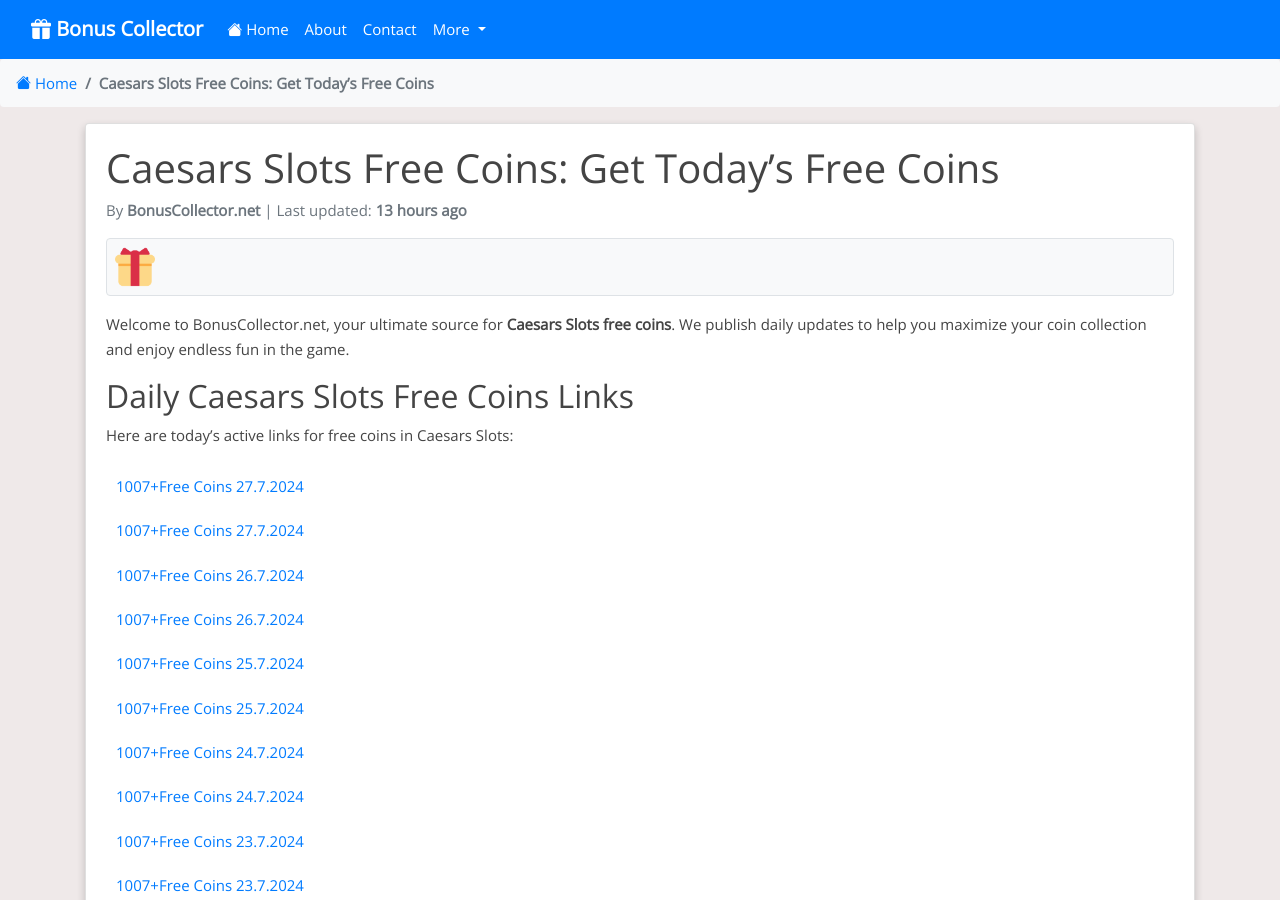
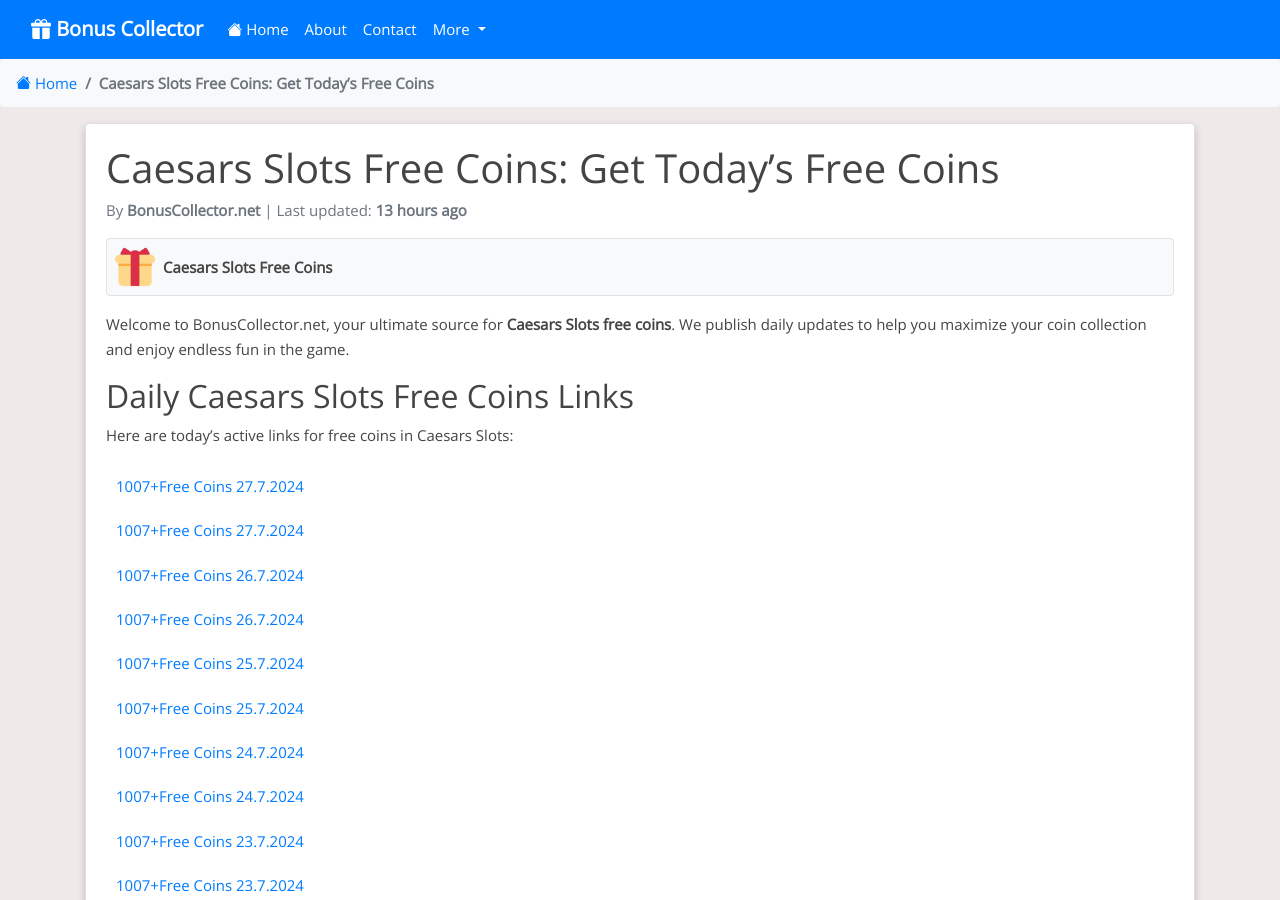
Before and after one commit to Prollad99/bs-net, a Jekyll site: the page built from _posts/2024-07-04-caesars-slots.md, in a window 1280 px wide and 900 px high. Built offline with Jekyll 4.4.1, drawn with Linux system fonts in a browser that asks for light colours; nearby versions of some CDN libraries; comment, search, counter and statistics services are not loaded.

Commit message:
Update 2024-07-04-caesars-slots.md

```diff
--- a/_posts/2024-07-04-caesars-slots.md
+++ b/_posts/2024-07-04-caesars-slots.md
@@ -9,6 +9,8 @@
 permalink: /caesars-slots-free-coins/
 image: /assets/images/caesars-slots.webp
 include_file: caesars-slots.html
+manifest: /manifests/caesars-slots.json
+app_name: "Caesars Slots Free Coins"
 ---
 
 Welcome to BonusCollector.net, your ultimate source for **Caesars Slots free coins**. We publish daily updates to help you maximize your coin collection and enjoy endless fun in the game.
```
